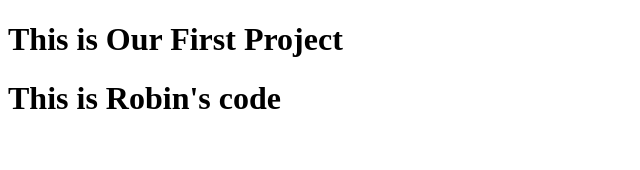
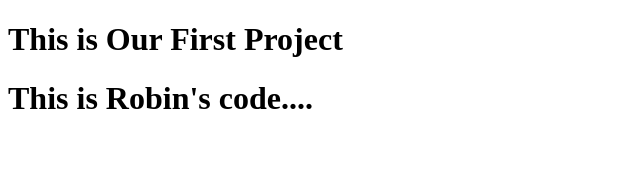
Before and after one commit to Shubham-Kumar-Mca/Nobelium-First-GYM-Project, a React (Vite) app in the folder nobelium-gym-project/: page / in a window 1280 px wide. Shown: the top 170 px of the page, without its empty margins (0-640 px from the left). Built offline with nearby package versions, Linux system fonts and the light colour scheme.

Commit message:
Robine side

```diff
--- a/nobelium-gym-project/src/App.jsx
+++ b/nobelium-gym-project/src/App.jsx
@@ -4,7 +4,7 @@ function App() {
   return (
     <div>
       <h1>This is Our First Project</h1>
-      <h1>This is Robin's code</h1>
+      <h1>This is Robin's code....</h1>
     </div>
   )
 }
```
